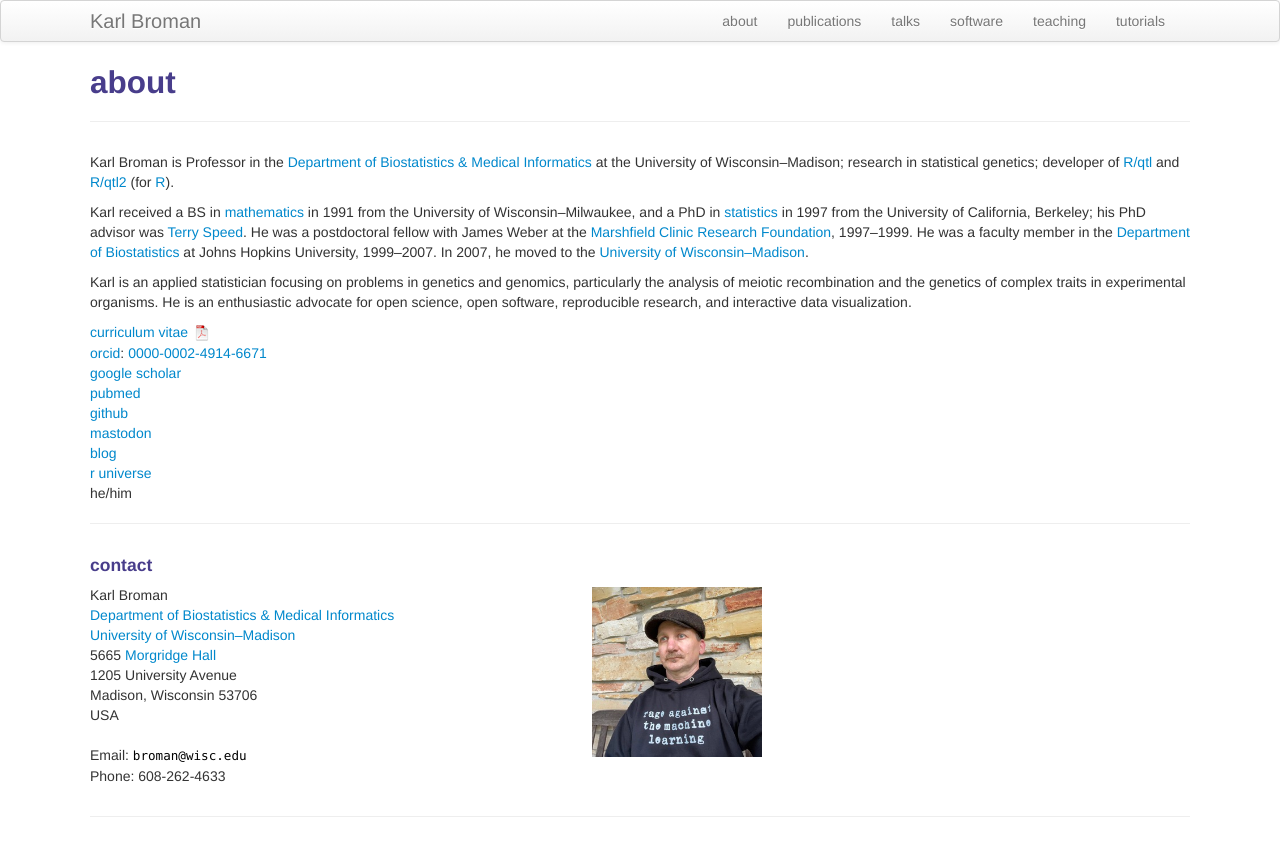
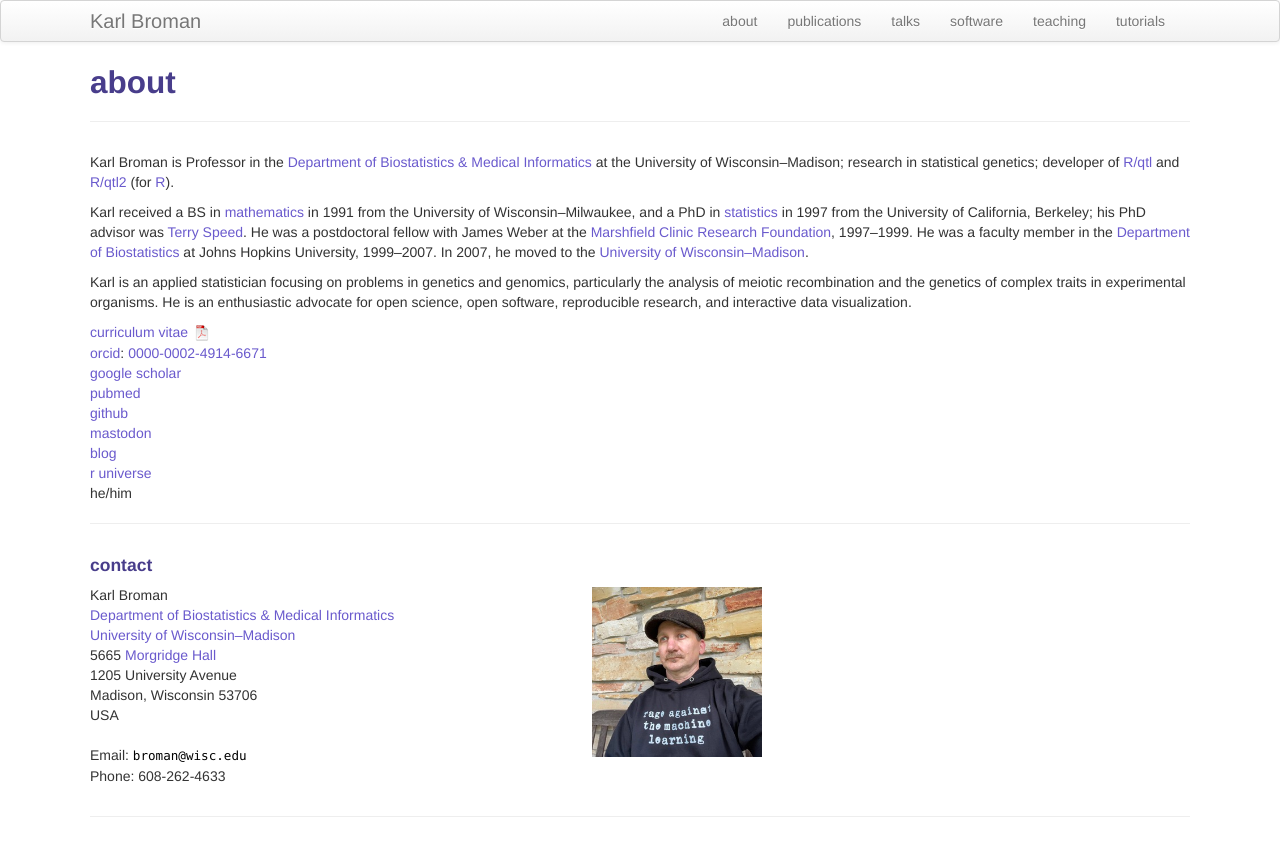
Before and after one commit to kbroman/kbroman.github.io, a Jekyll site: the page built from about.md, in a window 1280 px wide. Shown: the top 856 px of the page. Built offline with Jekyll 4.4.1, drawn with Linux system fonts in a browser that asks for light colours.

Commit message:
kbroman.css had a couple of errors #slateblue; rather than slateblue;

```diff
--- a/assets/themes/twitter/css/kbroman.css
+++ b/assets/themes/twitter/css/kbroman.css
@@ -7,11 +7,12 @@ code {
 }
 
 a code {
-    color: #slateblue;
+    color: slateblue;
 }
 
 a {
-    color: #slateblue;
+    color: slateblue;
+    text-decoration: none;
 }
 
 a:hover {
```
